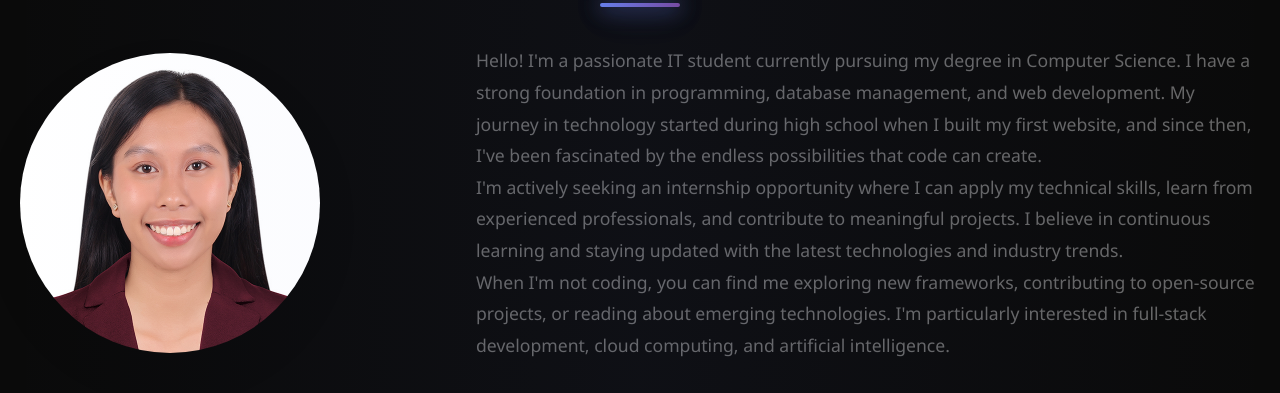
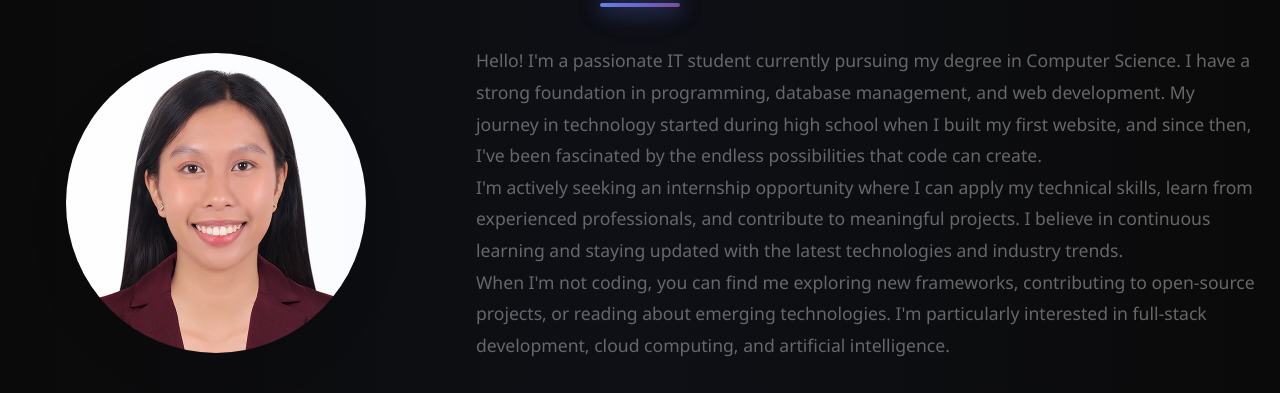
Before and after one commit to WonderSD01/Personal_Web, a plain HTML site: page index.html in a window 1280 px wide. Shown: the part 559-952 px from the top of the page. Drawn offline with nearby package versions, Linux system fonts and the light colour scheme.

Commit message:
Auto update

```diff
--- a/index.html
+++ b/index.html
@@ -495,10 +495,14 @@
             grid-template-columns: 1fr 2fr;
             gap: 4rem;
             align-items: center;
+            justify-items: center;
         }
 
         .about-image {
-            text-align: center;
+            display: flex;
+            justify-content: center;
+            align-items: center;
+            width: 100%;
         }
 
         .about-image img {
@@ -508,6 +512,8 @@
             object-fit: cover;
             box-shadow: 0 20px 40px rgba(0, 0, 0, 0.1);
             transition: transform 0.3s ease;
+            display: block;
+            margin: 0 auto;
         }
 
         .about-image img:hover {
```
